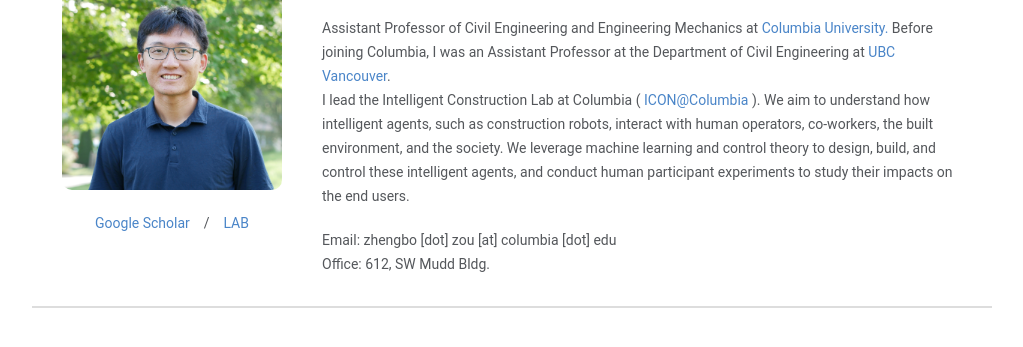
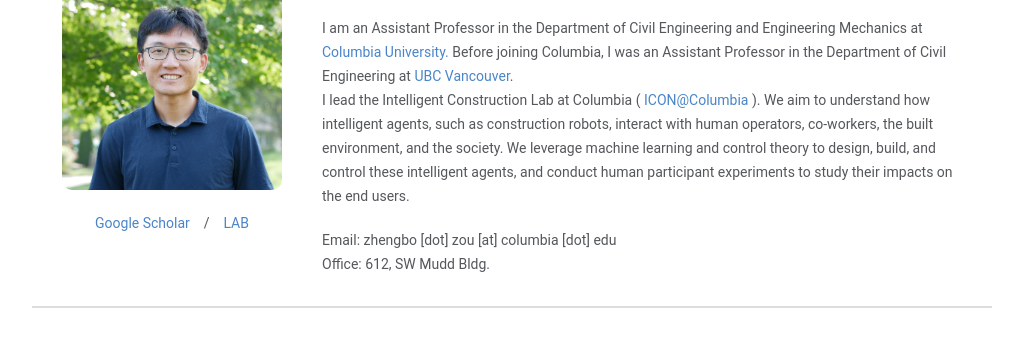
Before and after one commit to intelconstructlab/zhengbozou.github.io, a plain HTML site: page index.html in a window 1280 px wide. Shown: the part 159-506 px from the top of the page, without its empty margins (128-1151 px from the left). Drawn offline with Linux system fonts and the light colour scheme; a web font is replaced by a local one.

Commit message:
small tweeks

```diff
--- a/index.html
+++ b/index.html
@@ -27,7 +27,7 @@
                 <div id="profile-intro">
                     <div id="profile-name">Zhengbo Zou</div>
                     <p>
-                        Assistant Professor of Civil Engineering and Engineering Mechanics at <a href="https://www.civil.columbia.edu/"> Columbia University.</a> Before joining Columbia, I was an Assistant Professor at the Department of Civil Engineering at <a href="https://civil.ubc.ca/">UBC Vancouver</a>.
+                        I am an Assistant Professor in the Department of Civil Engineering and Engineering Mechanics at <a href="https://www.civil.columbia.edu/"> Columbia University.</a> Before joining Columbia, I was an Assistant Professor in the Department of Civil Engineering at <a href="https://civil.ubc.ca/">UBC Vancouver</a>.
 
                         <br>
 
```
